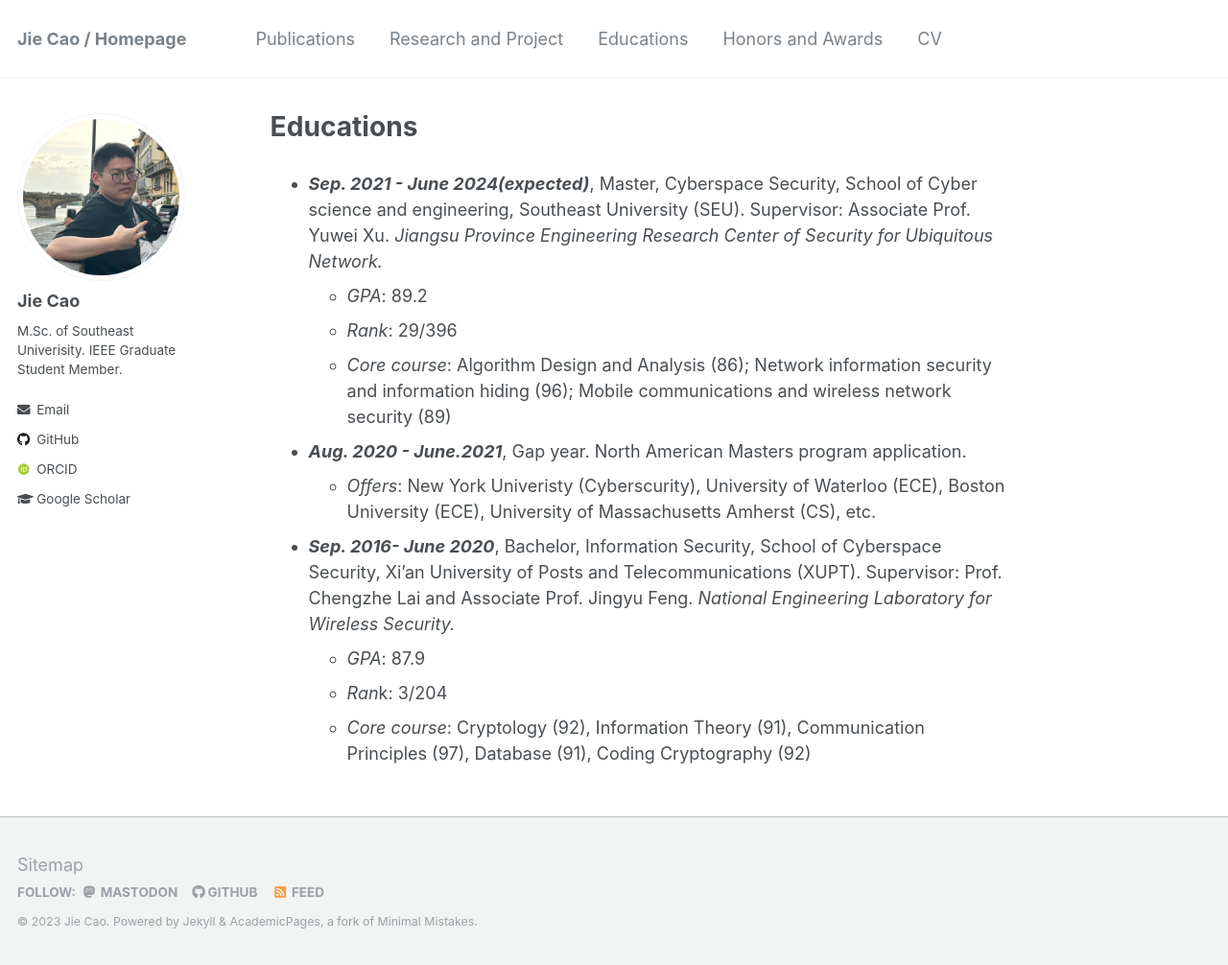
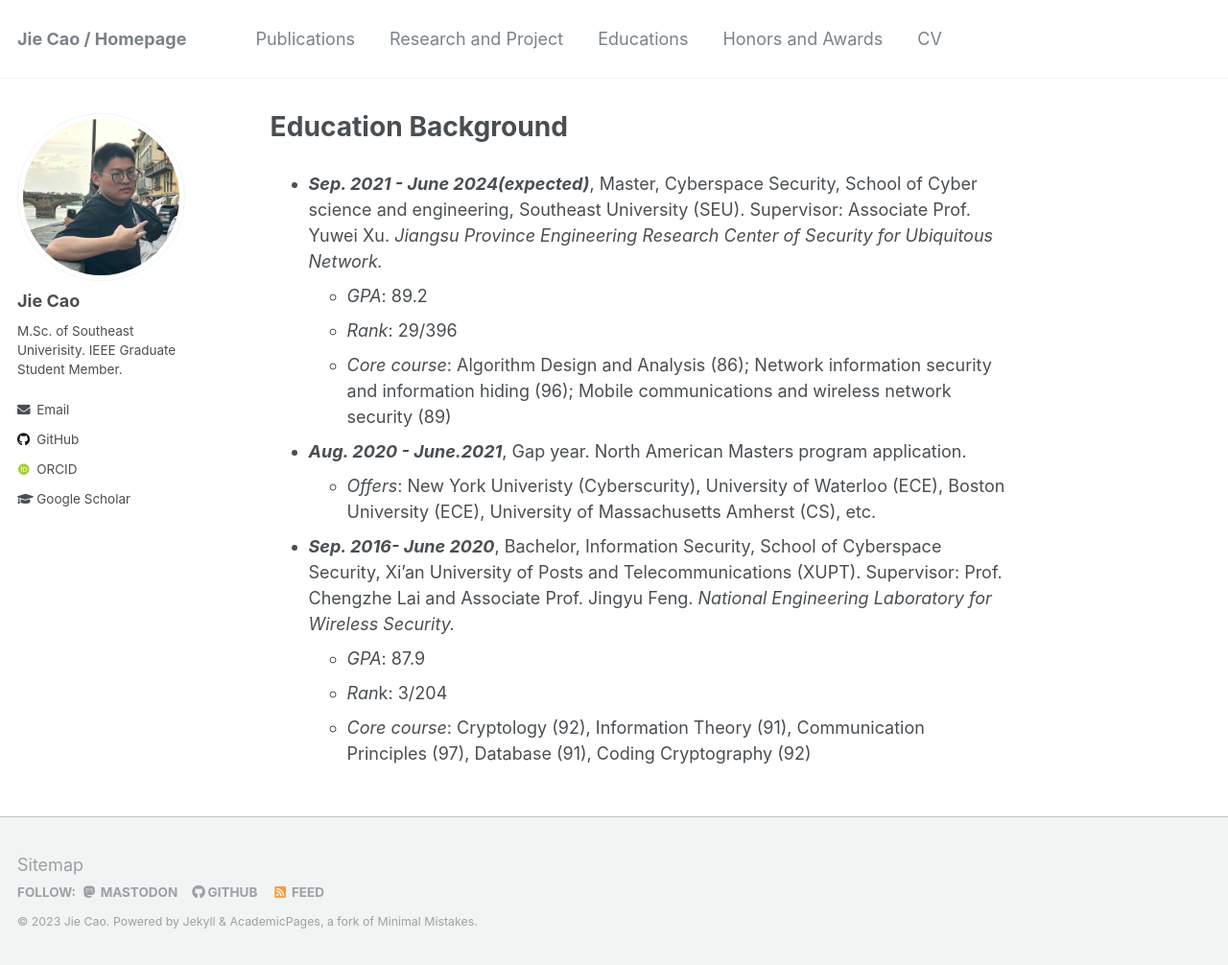
Before and after one commit to JieJayCao/JieJayCao.github.io, a Jekyll site: the page built from _pages/educations.md, in a window 1280 px wide and 1006 px high. Shown: the whole window at 96% size. Built offline with Jekyll 4.4.1, drawn with Linux system fonts in a browser that asks for light colours; some web fonts are replaced.

Commit message:
Update educations.md

```diff
--- a/_pages/educations.md
+++ b/_pages/educations.md
@@ -1,6 +1,6 @@
 ---
 permalink: /educations/
-title: "Educations"
+title: "Education Background"
 ---
 
 - ***Sep. 2021 - June 2024(expected)***, Master, Cyberspace Security, School of Cyber science and engineering, Southeast University (SEU). Supervisor: Associate Prof. Yuwei Xu. *Jiangsu Province Engineering Research Center of Security for Ubiquitous Network.*
```
